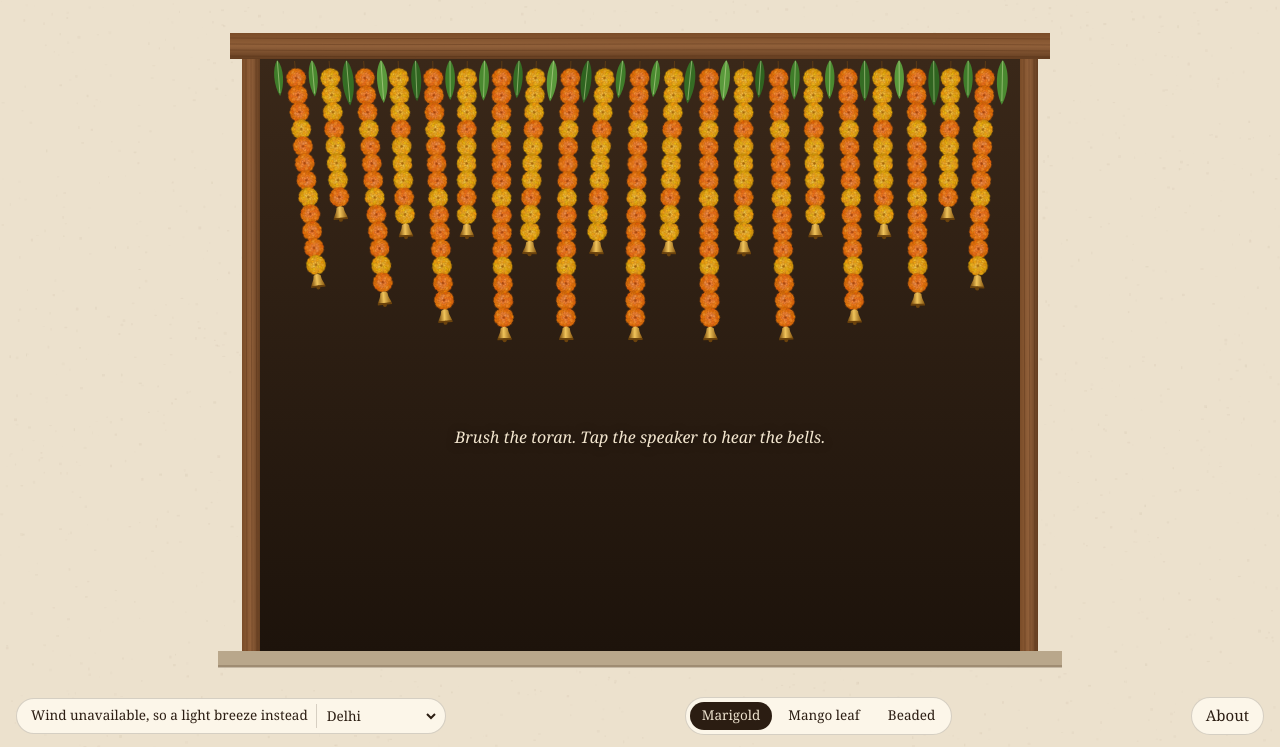
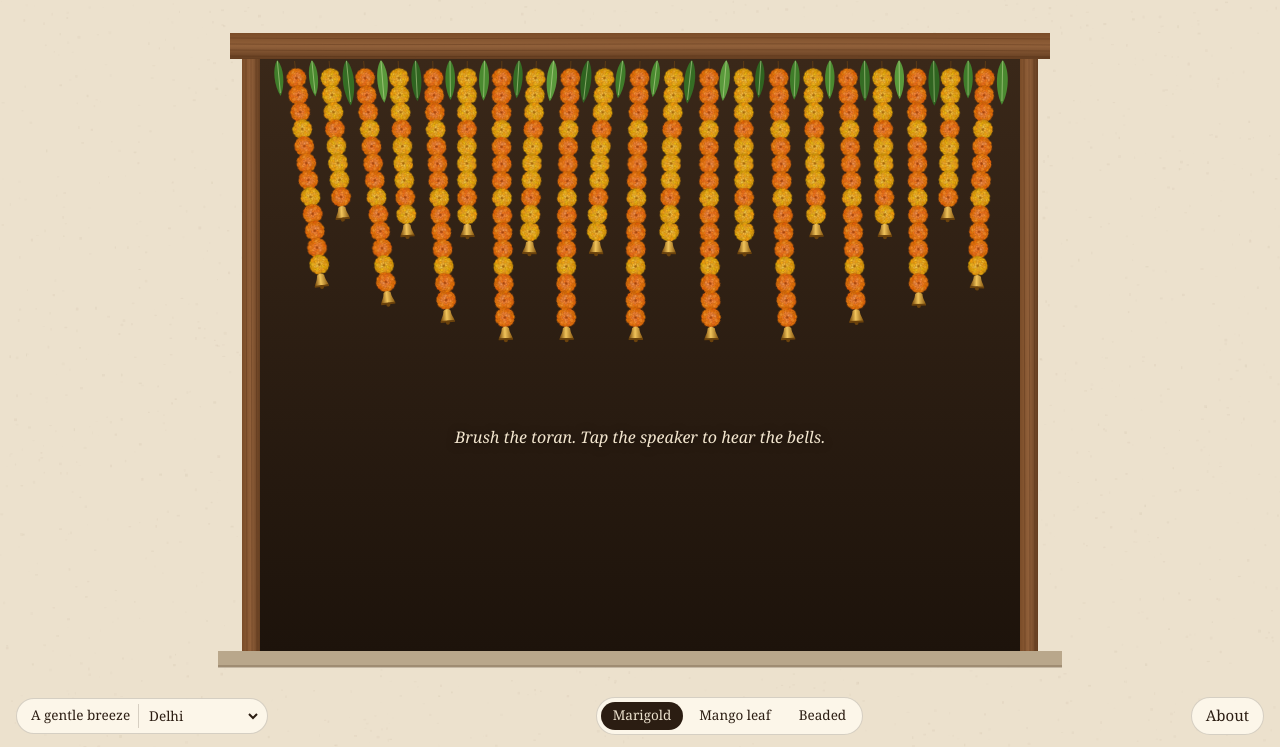
Before and after one commit to karanb192/toran, a website with bundled scripts: page index.html in a window 1280 px wide. Shown: the part 53-800 px from the top of the page. Built offline with nearby package versions, Linux system fonts and the light colour scheme; no server answers.

Commit message:
Keep wind failures invisible with cache, timeout and backoff (#2)
* Keep the wind quiet when Open-Meteo fails or rate-limits

Wind now comes through a source that caches each place for 30 minutes,
times out after 5 seconds, and pauses all requests for 30 minutes after
a 429. A failed refresh keeps the wind already showing; a place that
never loads falls back to a gentle breeze with no failure message. Wind
changes ease in over about a second instead of jolting the garland.

* Document the quiet wind fallback in the README

---------

Co-authored-by: Karan Bansal <karan@karanbansal.in>

```diff
--- a/index.html
+++ b/index.html
@@ -36,7 +36,7 @@
 <p id="caption" class="caption" aria-live="polite"></p>
 
 <footer class="bottom">
-  <div class="wind"><span id="windText">Checking the wind</span>
+  <div class="wind"><span id="windText">A gentle breeze</span>
     <label class="sr" for="city">Wind from</label><select id="city"></select></div>
   <nav class="variants" aria-label="Toran style">
     <a href="#genda">Marigold</a><a href="#aam">Mango leaf</a><a href="#moti">Beaded</a>
--- a/src/main.js
+++ b/src/main.js
@@ -1,7 +1,7 @@
 import { distToSegment } from './physics.js';
 import { VARIANTS, layout, buildToran, drawToran, drawBackground, drawNight } from './toran.js';
 import { Bells } from './bell.js';
-import { CITIES, cityForTimeZone, fetchWind, windForce, windLabel, gust } from './wind.js';
+import { CITIES, GENTLE, cityForTimeZone, createWindSource, windForce, windLabel, gust } from './wind.js';
 import { canRecord, recordClip } from './record.js';
 import { loadDoors, ADD_URL } from './doors.js';
 
@@ -17,7 +17,7 @@ const CLIP_MS = 5000;
 const S = {
   W: 0, H: 0, dpr: 1, door: null, T: null, bg: null,
   variant: 'genda', night: false, t: 0, acc: 0, last: 0,
-  wind: { speed: 5, dir: 270 }, place: '', windText: '', recording: false,
+  wind: GENTLE, live: false, force: windForce(GENTLE.speed, GENTLE.dir), place: '', windText: windLabel('', null), recording: false,
 };
 const bells = new Bells();
 const ptr = { x: 0, y: 0, px: 0, py: 0, seen: false, dirty: false, speed: 0, grab: null, down: false, moved: 0, downT: 0, type: 'mouse' };
@@ -64,9 +64,13 @@ const WF = { x: 0, y: 0 };
 function step(dt) {
   S.t += dt;
   const scale = reduced ? 0.35 : 1;
-  const wf = windForce(S.wind.speed, S.wind.dir);
-  const steady = wf.steady * scale;
-  const amp = wf.gust * scale;
+  // Ease toward the target wind so a new reading never jolts the garland.
+  const target = windForce(S.wind.speed, S.wind.dir);
+  const k = 1 - Math.exp(-dt / 1.2);
+  S.force.steady += (target.steady - S.force.steady) * k;
+  S.force.gust += (target.gust - S.force.gust) * k;
+  const steady = S.force.steady * scale;
+  const amp = S.force.gust * scale;
   const t = S.t;
   S.T.world.step(dt, (p) => {
     WF.x = (steady + amp * gust(t, p.s)) * p.w;
@@ -341,13 +345,19 @@ const citySel = $('city');
 for (const c of CITIES) citySel.add(new Option(c.name, c.id));
 citySel.add(new Option('My location', 'here'));
 
-async function loadWind(city) {
-  S.place = city.name;
-  try {
-    S.wind = await fetchWind(city.lat, city.lon);
-    S.windText = windLabel(city.name, S.wind);
-  } catch {
-    S.wind = { speed: 5, dir: 270 };
+const windSource = createWindSource();
+
+// A refresh that fails keeps the wind already showing. A new place that fails falls back to a
+// gentle breeze with no place named, so the page never reports an outage.
+async function loadWind(city, refresh = false) {
+  const w = await windSource(city.lat, city.lon);
+  if (w) {
+    S.wind = w;
+    S.live = true;
+    S.windText = windLabel(city.name, w);
+  } else if (!(refresh && S.live)) {
+    S.wind = GENTLE;
+    S.live = false;
     S.windText = windLabel(city.name, null);
   }
   $('windText').textContent = S.windText;
@@ -426,5 +436,5 @@ loadDoors().then((d) => {
   doors = d;
   hangDoors();
 });
-setInterval(() => citySel.value !== 'here' && loadWind(CITIES.find((c) => c.id === citySel.value)), 15 * 60 * 1000);
+setInterval(() => citySel.value !== 'here' && loadWind(CITIES.find((c) => c.id === citySel.value), true), 15 * 60 * 1000);
 requestAnimationFrame(frame);
--- a/src/wind.js
+++ b/src/wind.js
@@ -59,22 +59,79 @@ export function gust(t, i) {
   return Math.sin(t * 0.9 + i * 0.37) * 0.5 + Math.sin(t * 2.3 + i * 0.13) * 0.25 + Math.sin(t * 0.31 + 1.7) * 0.55;
 }
 
+export const GENTLE = { speed: 6, dir: 270 };
+
 export function windLabel(place, w) {
-  if (!w) return 'Wind unavailable, so a light breeze instead';
+  if (!w) return 'A gentle breeze';
   const speed = Math.round(w.speed);
   if (speed < 1) return `Still air in ${place}`;
   return `Wind in ${place}, ${speed} km/h from the ${compass(w.dir)}`;
 }
 
-export async function fetchWind(lat, lon, fetchImpl = fetch) {
+export async function fetchWind(lat, lon, fetchImpl = fetch, signal) {
   const url =
     'https://api.open-meteo.com/v1/forecast?latitude=' +
     lat.toFixed(2) +
     '&longitude=' +
     lon.toFixed(2) +
     '&current=wind_speed_10m,wind_direction_10m';
-  const r = await fetchImpl(url);
-  if (!r.ok) throw new Error('wind ' + r.status);
+  const r = await fetchImpl(url, { signal });
+  if (!r.ok) {
+    const err = new Error('wind ' + r.status);
+    err.status = r.status;
+    throw err;
+  }
   const j = await r.json();
-  return { speed: j.current.wind_speed_10m, dir: j.current.wind_direction_10m };
+  const speed = j?.current?.wind_speed_10m;
+  const dir = j?.current?.wind_direction_10m;
+  if (!Number.isFinite(speed) || !Number.isFinite(dir)) throw new Error('wind shape');
+  return { speed, dir };
 }
+
+const MIN = 60 * 1000;
+
+// Wraps the weather API so a visitor never sees it fail. Answers come from a per-place cache,
+// requests time out, and a 429 pauses every request for a while. get() resolves to a wind or
+// null and never rejects; null means "no fresh wind", and the caller decides what to keep.
+export function createWindSource({
+  fetchImpl = (...a) => fetch(...a),
+  storage = globalThis.localStorage,
+  now = () => Date.now(),
+  ttl = 30 * MIN,
+  backoff = 30 * MIN,
+  timeout = 5000,
+} = {}) {
+  const read = (k) => {
+    try {
+      return JSON.parse(storage.getItem(k));
+    } catch {
+      return null;
+    }
+  };
+  const write = (k, v) => {
+    try {
+      storage.setItem(k, JSON.stringify(v));
+    } catch {}
+  };
+  const PAUSE = 'toran:wind:pause';
+
+  return async function get(lat, lon) {
+    const key = `toran:wind:${lat.toFixed(2)},${lon.toFixed(2)}`;
+    const cached = read(key);
+    if (cached && now() - cached.t < ttl) return { speed: cached.speed, dir: cached.dir };
+    const stale = cached ? { speed: cached.speed, dir: cached.dir } : null;
+    if (now() < (read(PAUSE) || 0)) return stale;
+    const ctrl = new AbortController();
+    const timer = setTimeout(() => ctrl.abort(), timeout);
+    try {
+      const w = await fetchWind(lat, lon, fetchImpl, ctrl.signal);
+      write(key, { ...w, t: now() });
+      return w;
+    } catch (e) {
+      if (e && e.status === 429) write(PAUSE, now() + backoff);
+      return stale;
+    } finally {
+      clearTimeout(timer);
+    }
+  };
+}
```
Also changed, not shown: test/wind.test.mjs (+63 -2 lines), README.md.
